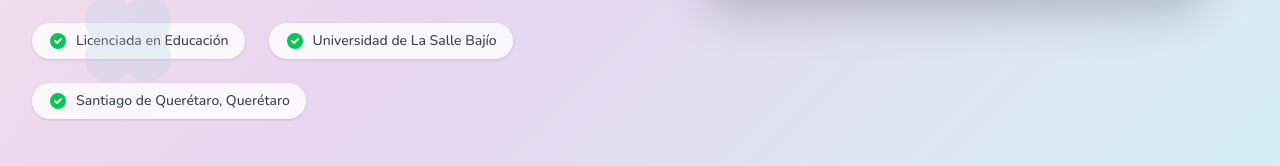
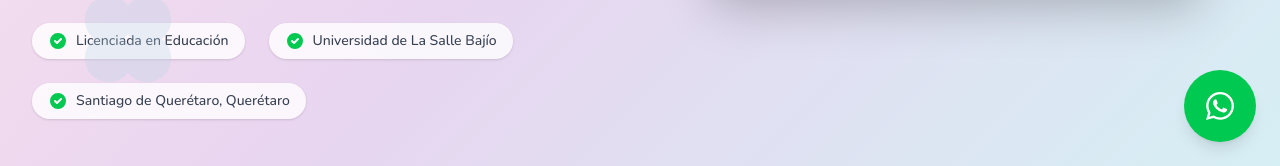
Before and after one commit to SaulAugustoGascaFarreraDeveloper/Therapy-kids-Landing-Page, a Next.js app: page / in a window 1280 px wide. Shown: the part 634-800 px from the top of the page. Built offline with nearby package versions, Linux system fonts and the light colour scheme.

Commit message:
Whats App Icong in Floating Mode

```diff
--- a/src/app/page.tsx
+++ b/src/app/page.tsx
@@ -5,6 +5,7 @@
 import Testimonials from '@/components/Testimonials';
 import ContactForm from '@/components/ContactForm';
 import Footer from '@/components/Footer';
+import FloatingWhatsApp from '@/components/FloatingWhatsApp';
 
 export default function Home() {
   return (
@@ -16,6 +17,7 @@
       <Testimonials />
       <ContactForm />
       <Footer />
+      <FloatingWhatsApp />
     </main>
   );
 }
--- a/src/components/ContactForm.tsx
+++ b/src/components/ContactForm.tsx
@@ -168,11 +168,11 @@
                   </svg>
                 </a>
 
-                <a href="https://wa.me/4428192020" className="w-10 h-10 bg-white rounded-full flex items-center justify-center shadow-sm hover:shadow-md transition-shadow">
+                {/* <a href="https://wa.me/4428192020" className="w-10 h-10 bg-white rounded-full flex items-center justify-center shadow-sm hover:shadow-md transition-shadow">
                   <svg className="w-5 h-5 text-green-500" fill="currentColor" viewBox="0 0 24 24">
                     <path d="M17.472 14.382c-.297-.149-1.758-.867-2.03-.967-.273-.099-.471-.148-.67.15-.197.297-.767.966-.94 1.164-.173.199-.347.223-.644.075-.297-.15-1.255-.463-2.39-1.475-.883-.788-1.48-1.761-1.653-2.059-.173-.297-.018-.458.13-.606.134-.133.298-.347.446-.52.149-.174.198-.298.298-.497.099-.198.05-.371-.025-.52-.075-.149-.669-1.612-.916-2.207-.242-.579-.487-.5-.669-.51-.173-.008-.371-.01-.57-.01-.198 0-.52.074-.792.372-.272.297-1.04 1.016-1.04 2.479 0 1.462 1.065 2.875 1.213 3.074.149.198 2.096 3.2 5.077 4.487.709.306 1.262.489 1.694.625.712.227 1.36.195 1.871.118.571-.085 1.758-.719 2.006-1.413.248-.694.248-1.289.173-1.413-.074-.124-.272-.198-.57-.347m-5.421 7.403h-.004a9.87 9.87 0 01-5.031-1.378l-.361-.214-3.741.982.998-3.648-.235-.374a9.86 9.86 0 01-1.51-5.26c.001-5.45 4.436-9.884 9.888-9.884 2.64 0 5.122 1.03 6.988 2.898a9.825 9.825 0 012.893 6.994c-.003 5.45-4.437 9.884-9.885 9.884m8.413-18.297A11.815 11.815 0 0012.05 0C5.495 0 .16 5.335.157 11.892c0 2.096.547 4.142 1.588 5.945L.057 24l6.305-1.654a11.882 11.882 0 005.683 1.448h.005c6.554 0 11.89-5.335 11.893-11.893a11.821 11.821 0 00-3.48-8.413z"/>
                   </svg>
-                </a>
+                </a> */}
               </div>
             </div>
           </div>
--- /dev/null
+++ b/src/components/FloatingWhatsApp.tsx
@@ -0,0 +1,19 @@
+export default function FloatingWhatsApp() {
+  return (
+    <a
+      href="https://wa.me/524428192020"
+      target="_blank"
+      rel="noopener noreferrer"
+      aria-label="Contactar por WhatsApp"
+      className="fixed bottom-6 right-6 z-50 flex md:h-18 md:w-18 h-14 w-14 items-center justify-center rounded-full bg-green-500 text-white shadow-lg transition-transform hover:scale-110 hover:bg-green-600"
+    >
+      <svg
+        className="h-7 w-7"
+        fill="currentColor"
+        viewBox="0 0 24 24"
+      >
+        <path d="M17.472 14.382c-.297-.149-1.758-.867-2.03-.967-.273-.099-.471-.148-.67.15-.197.297-.767.966-.94 1.164-.173.199-.347.223-.644.075-.297-.15-1.255-.463-2.39-1.475-.883-.788-1.48-1.761-1.653-2.059-.173-.297-.018-.458.13-.606.134-.133.298-.347.446-.52.149-.174.198-.298.298-.497.099-.198.05-.371-.025-.52-.075-.149-.669-1.612-.916-2.207-.242-.579-.487-.5-.669-.51-.173-.008-.371-.01-.57-.01-.198 0-.52.074-.792.372-.272.297-1.04 1.016-1.04 2.479 0 1.462 1.065 2.875 1.213 3.074.149.198 2.096 3.2 5.077 4.487.709.306 1.262.489 1.694.625.712.227 1.36.195 1.871.118.571-.085 1.758-.719 2.006-1.413.248-.694.248-1.289.173-1.413-.074-.124-.272-.198-.57-.347m-5.421 7.403h-.004a9.87 9.87 0 01-5.031-1.378l-.361-.214-3.741.982.998-3.648-.235-.374a9.86 9.86 0 01-1.51-5.26c.001-5.45 4.436-9.884 9.888-9.884 2.64 0 5.122 1.03 6.988 2.898a9.825 9.825 0 012.893 6.994c-.003 5.45-4.437 9.884-9.885 9.884m8.413-18.297A11.815 11.815 0 0012.05 0C5.495 0 .16 5.335.157 11.892c0 2.096.547 4.142 1.588 5.945L.057 24l6.305-1.654a11.882 11.882 0 005.683 1.448h.005c6.554 0 11.89-5.335 11.893-11.893a11.821 11.821 0 00-3.48-8.413z" />
+      </svg>
+    </a>
+  );
+}
```
